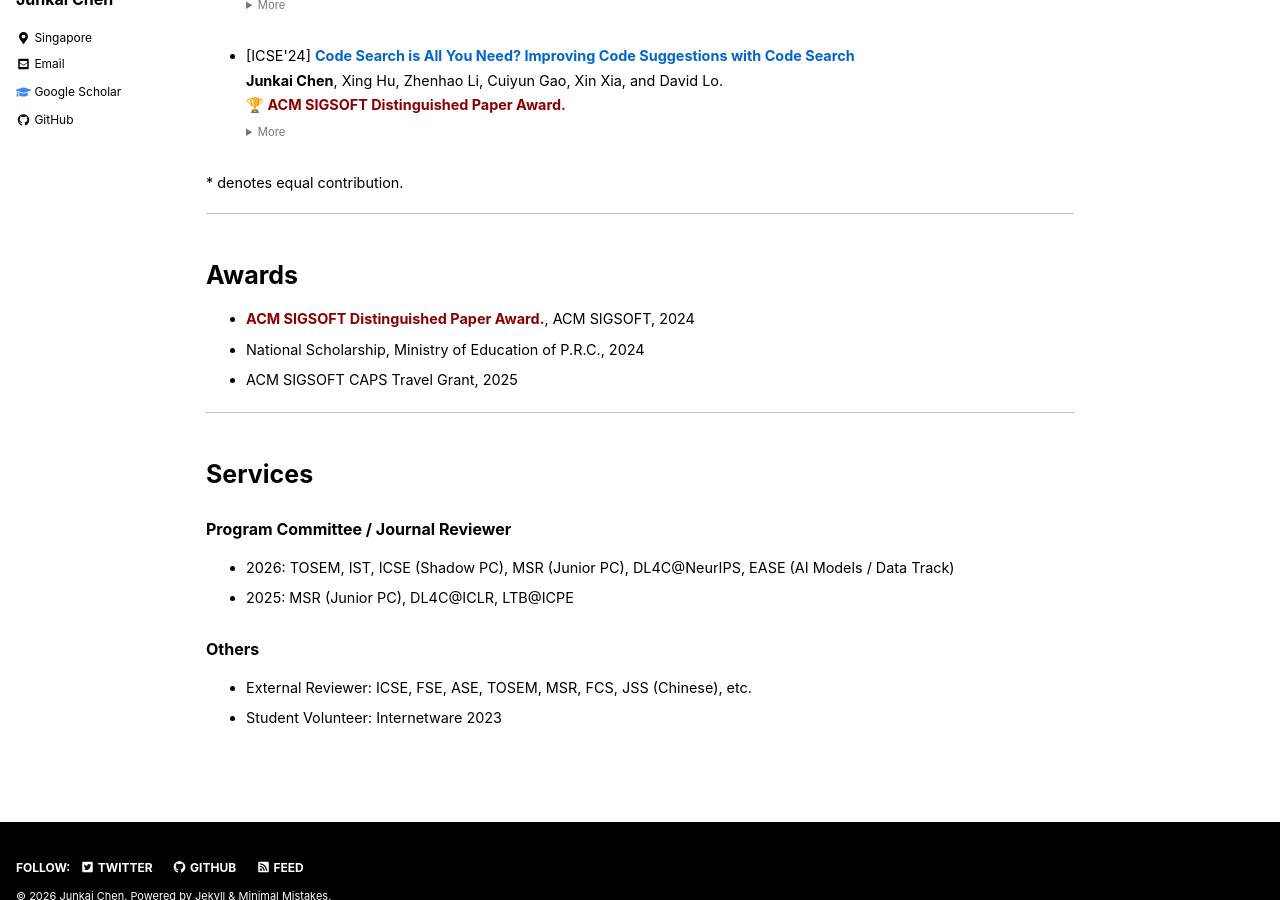
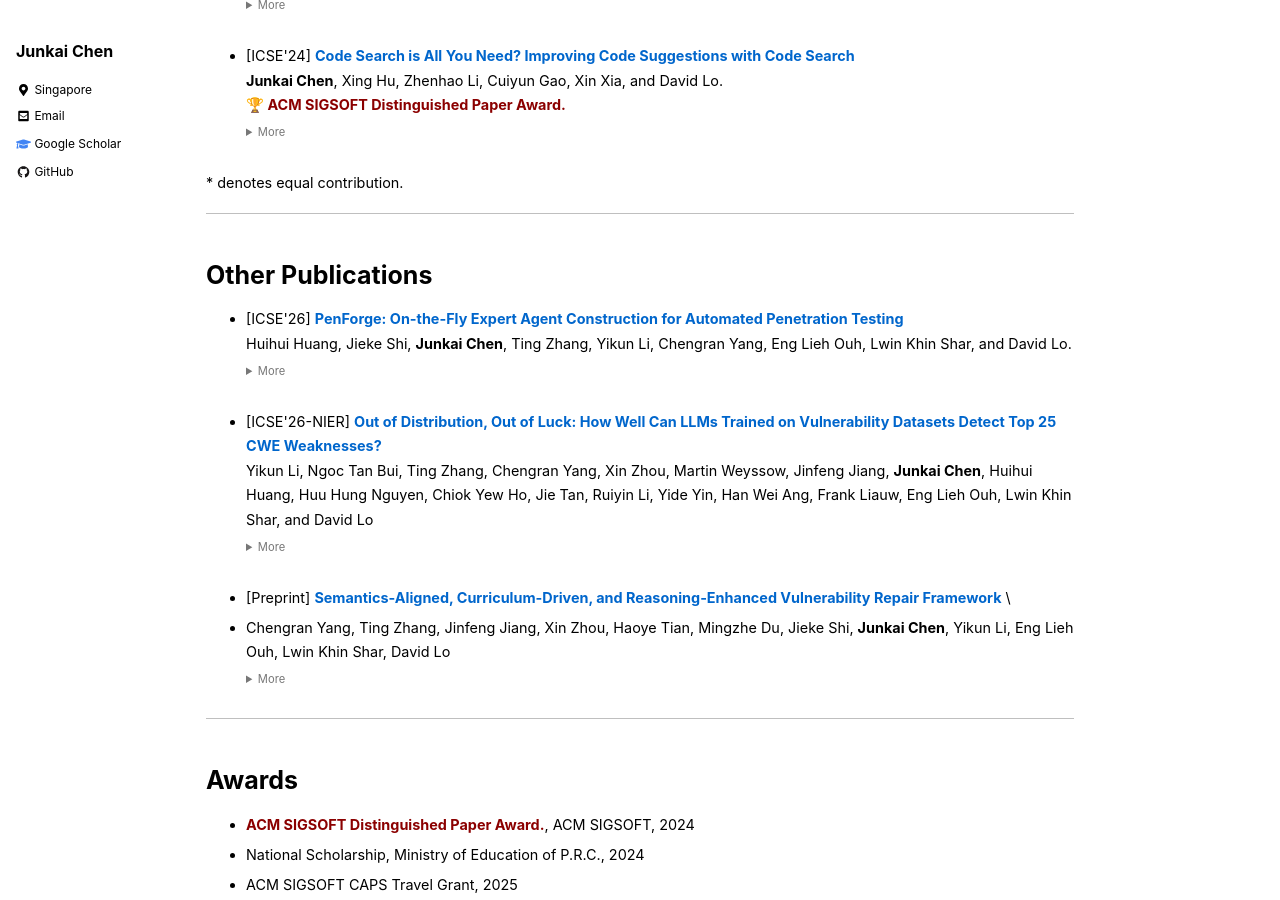
Before and after one commit to chen-junkai/chen-junkai.github.io, a Jekyll site: the page built from index.md, in a window 1280 px wide and 900 px high, scrolled down 1337 px. Built offline with Jekyll 4.4.1, drawn with Linux system fonts in a browser that asks for light colours; nearby versions of some CDN libraries; some of the changed text lies outside the part shown.

Commit message:
Update publications section and add new entries

```diff
--- a/index.md
+++ b/index.md
@@ -96,6 +96,36 @@ So many exciting and interesting \\(≧▽≦)/ things are happening in the era
 
 ***
 
+# Other Publications
+
+- [ICSE\'26] [**PenForge: On-the-Fly Expert Agent Construction for Automated Penetration Testing**](https://arxiv.org/abs/2601.06910) \
+Huihui Huang, Jieke Shi, **Junkai Chen**, Ting Zhang, Yikun Li, Chengran Yang, Eng Lieh Ouh, Lwin Khin Shar, and David Lo.\
+  <details style="font-size: 0.7rem; color: #777;">
+    <summary>More</summary>
+    TLDR: Pentesting with on-the-fly expert agents.<br/>
+    📄 <a href="https://arxiv.org/pdf/2601.06910" target="_blank">PDF</a>
+    | 💻 <a href="https://github.com/huanghuihui0904/PenForge" target="_blank">Code</a>
+  </details>
+
+- [ICSE\'26-NIER] [**Out of Distribution, Out of Luck: How Well Can LLMs Trained on Vulnerability Datasets Detect Top 25 CWE Weaknesses?**](https://arxiv.org/abs/2507.21817) \
+Yikun Li, Ngoc Tan Bui, Ting Zhang, Chengran Yang, Xin Zhou, Martin Weyssow, Jinfeng Jiang, **Junkai Chen**, Huihui Huang, Huu Hung Nguyen, Chiok Yew Ho, Jie Tan, Ruiyin Li, Yide Yin, Han Wei Ang, Frank Liauw, Eng Lieh Ouh, Lwin Khin Shar, and David Lo\
+  <details style="font-size: 0.7rem; color: #777;">
+    <summary>More</summary>
+    TLDR: New vulnerability datasets: TitanVul and BenchVul. <br/>
+    📄 <a href="https://arxiv.org/abs/2507.21817" target="_blank">PDF</a>
+    | 💻 <a href="https://github.com/yikun-li/TitanVul-BenchVul" target="_blank">Code</a>
+  </details>
+
+- [Preprint] [**Semantics-Aligned, Curriculum-Driven, and Reasoning-Enhanced Vulnerability Repair Framework**](https://arxiv.org/abs/2510.01002) \
+- Chengran Yang, Ting Zhang, Jinfeng Jiang, Xin Zhou, Haoye Tian, Mingzhe Du, Jieke Shi, **Junkai Chen**, Yikun Li, Eng Lieh Ouh, Lwin Khin Shar, David Lo\
+    <details style="font-size: 0.7rem; color: #777;">
+      <summary>More</summary>
+      TLDR: Vulnerability repair with code semantic-based RL.<br/>
+      📄 <a href="https://arxiv.org/pdf/2510.01002" target="_blank">PDF</a>
+    </details>
+
+***
+
 
 # Awards
 - <span style="color: darkred; font-weight: bold;">ACM SIGSOFT Distinguished Paper Award.</span>, ACM SIGSOFT, 2024
```
Also changed, not shown: other parts of index.md (+1 -1 lines).
